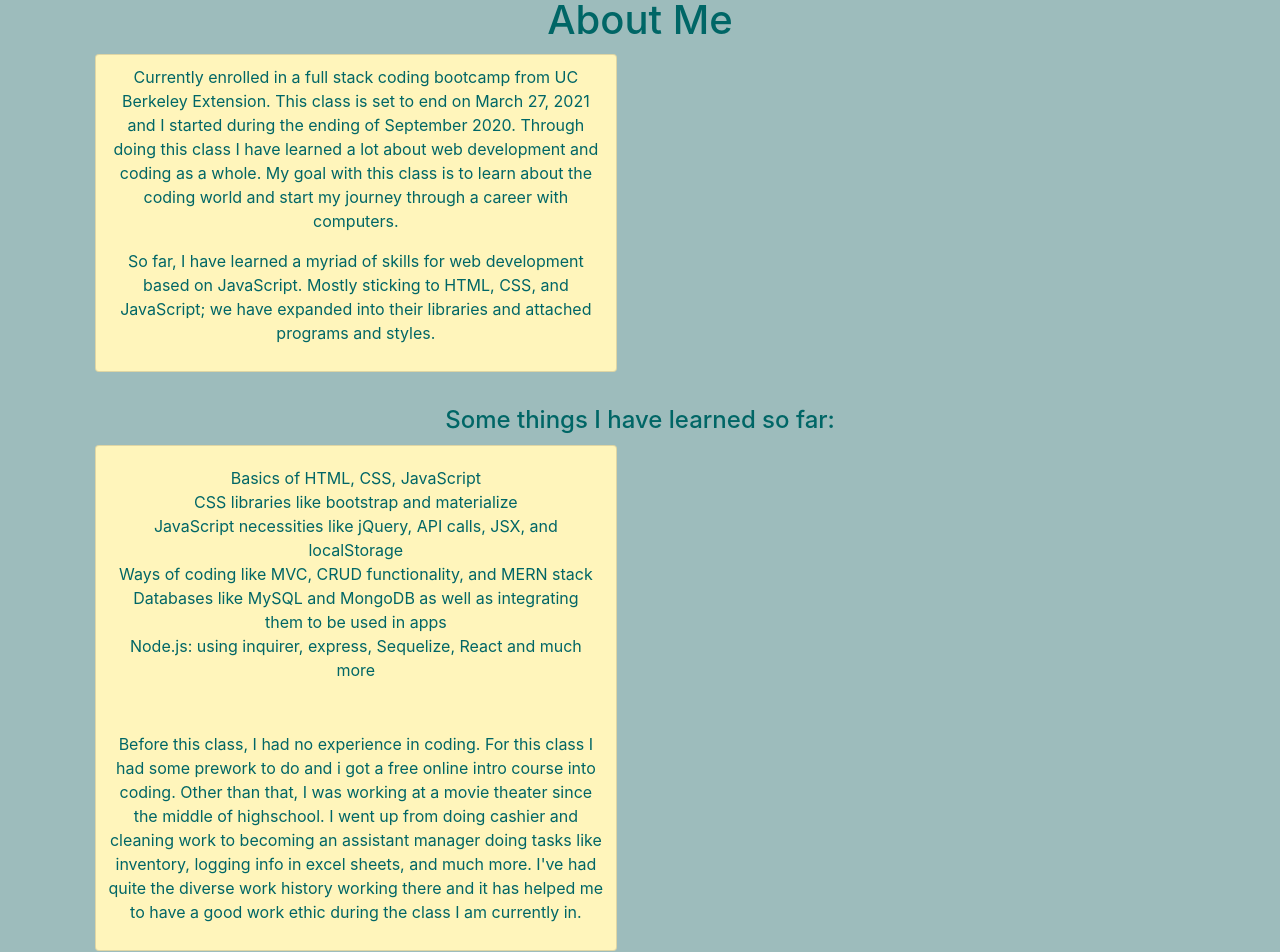
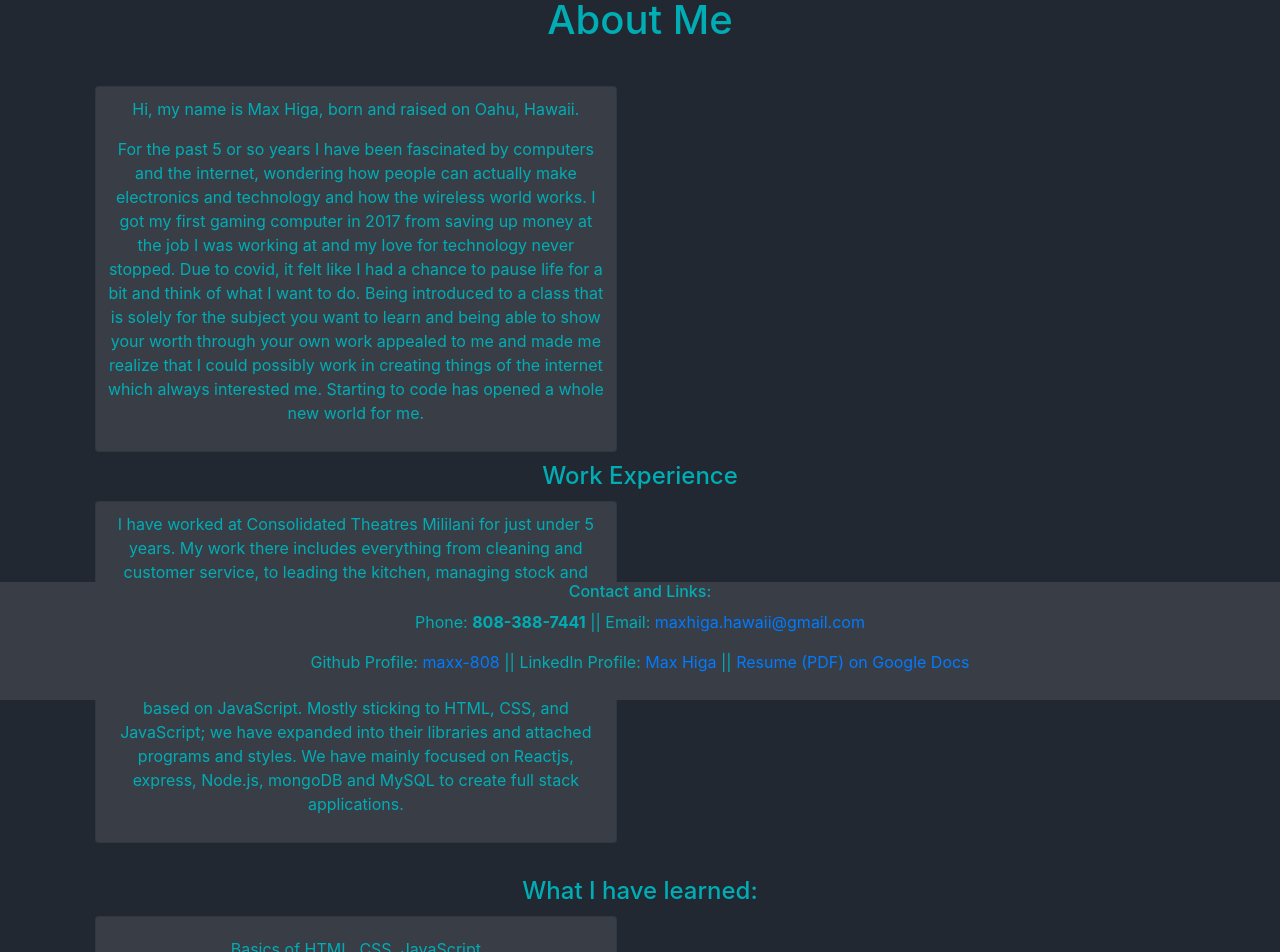
Before and after one commit to maxx-808/portfolio-react, a React (Create React App) app: page /#/ in a window 1280 px wide. Shown: the part 100-1052 px from the top of the page. Built offline with nearby package versions, Linux system fonts and the light colour scheme.

Commit message:
changed about me page

```diff
--- a/src/App.css
+++ b/src/App.css
@@ -2,8 +2,8 @@
   text-align: center;
   position: relative;
   min-height: 100vh;
-  background-color: #9dbcbc;
-  color: #006666;
+  background-color: #222831;
+  color: #00adb5;
 }
 
 .App-header {
@@ -28,14 +28,14 @@
 .card {
   padding: 10px;
   margin: 10px;
-  background-color: #fff5bb;
+  background-color: #393e46;
 }
 
 .project-card {
   width: 31%;
   padding: 10px;
   margin: 10px;
-  background-color: #fff5bb;
+  background-color: #393e46;
 }
 @media screen and (max-width: 1536px) {
   .card {
@@ -71,7 +71,7 @@ ul {
 footer {
   margin-top: 40px;
   padding-bottom: 10px;
-  position: static;
+  position: sticky;
   bottom: 0px;
   width: 100%;
 }
--- a/src/components/footer/Footer.css
+++ b/src/components/footer/Footer.css
@@ -1,3 +1,4 @@
 footer {
-  background-color: #fff5bb;
+  background-color: #393e46;
+  color: #00adb5;
 }
--- a/src/components/header/Header.css
+++ b/src/components/header/Header.css
@@ -10,5 +10,6 @@
 }
 
 .navbar {
-  background-color: #fff5bb;
+  background-color: #393e46;
+  color: #00adb5;
 }
--- a/src/pages/Home.js
+++ b/src/pages/Home.js
@@ -3,23 +3,44 @@ const Home = () => {
   return (
     <div className="container about-container">
       <h1>About Me</h1>
+      <br />
+      <div className="card">
+        <p>Hi, my name is Max Higa, born and raised on Oahu, Hawaii.</p>
+        <p>
+          For the past 5 or so years I have been fascinated by computers and the
+          internet, wondering how people can actually make electronics and
+          technology and how the wireless world works. I got my first gaming
+          computer in 2017 from saving up money at the job I was working at and
+          my love for technology never stopped. Due to covid, it felt like I had
+          a chance to pause life for a bit and think of what I want to do. Being
+          introduced to a class that is solely for the subject you want to learn
+          and being able to show your worth through your own work appealed to me
+          and made me realize that I could possibly work in creating things of
+          the internet which always interested me. Starting to code has opened a
+          whole new world for me.
+        </p>
+      </div>
+
+      <h4>Work Experience</h4>
       <div className="card">
         <p>
-          Currently enrolled in a full stack coding bootcamp from UC Berkeley
-          Extension. This class is set to end on March 27, 2021 and I started
-          during the ending of September 2020. Through doing this class I have
-          learned a lot about web development and coding as a whole. My goal
-          with this class is to learn about the coding world and start my
-          journey through a career with computers.
+          I have worked at Consolidated Theatres Mililani for just under 5
+          years. My work there includes everything from cleaning and customer
+          service, to leading the kitchen, managing stock and orders, as well as
+          leading the team throughout the shift. I have left this job to focus
+          fully on my coding class that I just finished through UC Berkeley
+          Extension for full stack web development.
         </p>
         <p>
           So far, I have learned a myriad of skills for web development based on
           JavaScript. Mostly sticking to HTML, CSS, and JavaScript; we have
-          expanded into their libraries and attached programs and styles.
+          expanded into their libraries and attached programs and styles. We
+          have mainly focused on Reactjs, express, Node.js, mongoDB and MySQL to
+          create full stack applications.
         </p>
       </div>
       <br />
-      <h4>Some things I have learned so far:</h4>
+      <h4>What I have learned:</h4>
       <div className="card">
         <ul>
           <li>Basics of HTML, CSS, JavaScript</li>
@@ -38,14 +59,22 @@ const Home = () => {
         </ul>
         <br />
         <p>
-          Before this class, I had no experience in coding. For this class I had
-          some prework to do and i got a free online intro course into coding.
-          Other than that, I was working at a movie theater since the middle of
-          highschool. I went up from doing cashier and cleaning work to becoming
-          an assistant manager doing tasks like inventory, logging info in excel
-          sheets, and much more. I've had quite the diverse work history working
-          there and it has helped me to have a good work ethic during the class
-          I am currently in.
+          Before this class, I was working at a movie theater since the middle
+          of highschool. I went up from doing cashier and cleaning work to
+          becoming an assistant manager doing tasks like inventory, logging info
+          in excel sheets, and much more. I've had quite the diverse work
+          history working there and it has helped me to have a good work ethic
+          during the class I am currently in.
+        </p>
+      </div>
+      <br />
+      <h4>What am I doing now: </h4>
+      <div className="card">
+        <p>
+          Now that I have completed this course, I am actively looking for a job
+          in the industry. I am also constantly studying and learning more about
+          web development and software engineering as well as working on
+          personal projects.
         </p>
       </div>
     </div>
```
